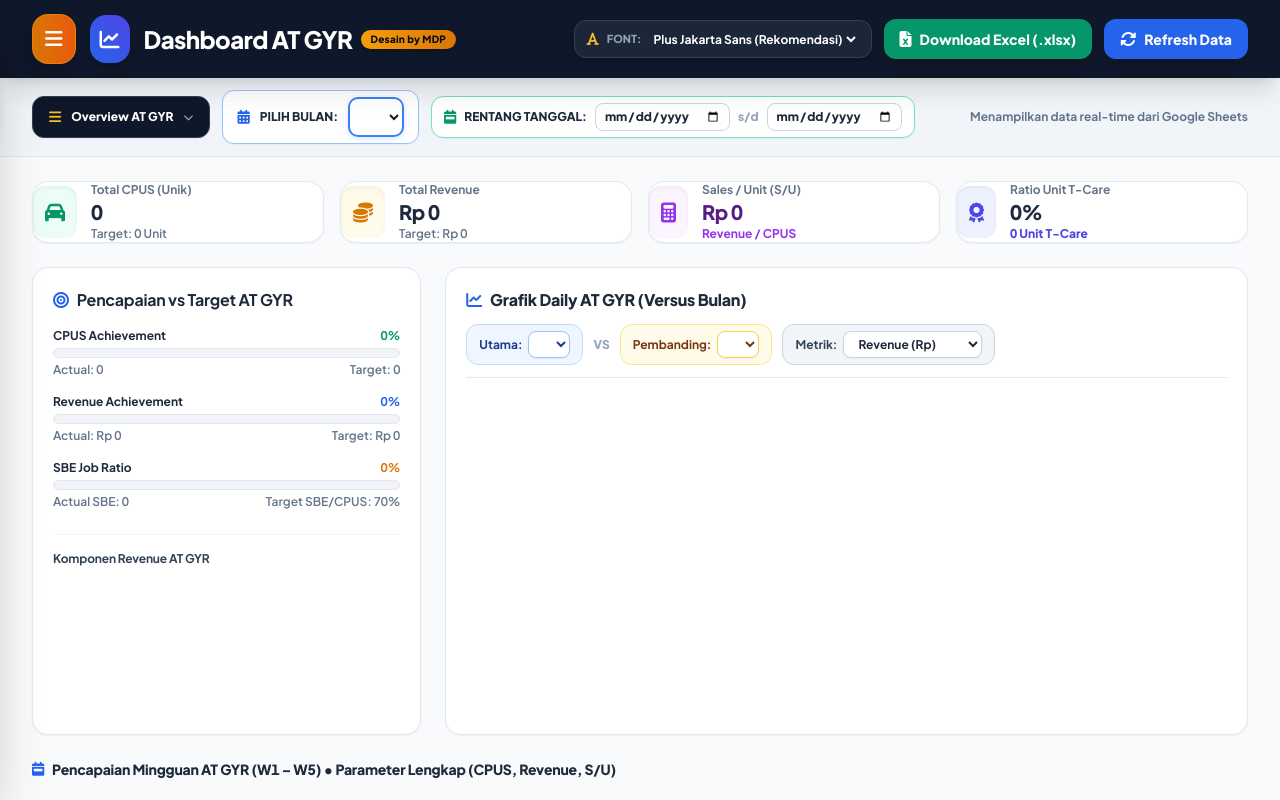
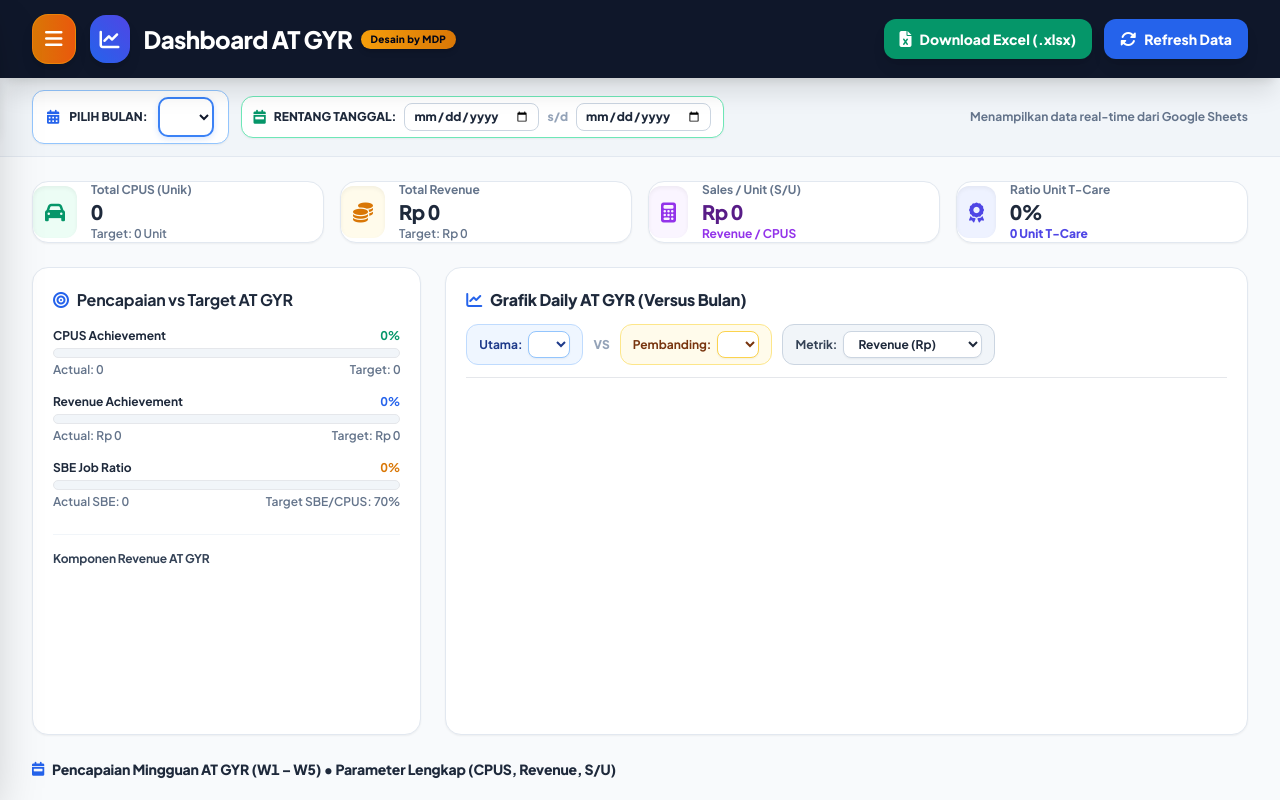
Before and after one commit to tesym21-svg/toyota-smart-dashboard, a website: page public/index.html in a window 1280 px wide. Shown: the top 800 px of the page. Drawn offline with nearby package versions, Linux system fonts and the light colour scheme; no server answers.

Commit message:
style: hilangkan card button menu overview dan dropdown font selector di header

```diff
--- a/public/index.html
+++ b/public/index.html
@@ -128,18 +128,6 @@
 
       <!-- Header Action Buttons & Status -->
       <div class="flex items-center space-x-3 flex-wrap gap-y-2">
-        <!-- Font Style Switcher -->
-        <div class="flex items-center space-x-2 bg-slate-800/90 hover:bg-slate-800 border border-slate-700 px-3 py-2 rounded-xl text-xs font-bold text-slate-300 shadow-md transition-all" title="Pilih Gaya Font Dashboard">
-          <i class="fa-solid fa-font text-amber-400 text-sm"></i>
-          <span class="text-[11px] text-slate-400 font-extrabold uppercase hidden md:inline">Font:</span>
-          <select id="font-family-select" onchange="changeDashboardFont(this.value)" class="bg-transparent text-white text-xs font-bold cursor-pointer focus:outline-none">
-            <option value="plus-jakarta" class="bg-slate-900 text-white" selected>Plus Jakarta Sans (Rekomendasi)</option>
-            <option value="inter" class="bg-slate-900 text-white">Inter (Clean & Crisp)</option>
-            <option value="outfit" class="bg-slate-900 text-white">Outfit (Modern Luxury)</option>
-            <option value="poppins" class="bg-slate-900 text-white">Poppins (Friendly Geometric)</option>
-          </select>
-        </div>
-
         <button onclick="downloadExcelReport()" class="bg-emerald-600 hover:bg-emerald-700 active:scale-95 text-white font-extrabold text-sm px-4 py-2 rounded-xl shadow-lg transition-all flex items-center space-x-2 cursor-pointer">
           <i class="fa-solid fa-file-excel text-base"></i>
           <span>Download Excel (.xlsx)</span>
@@ -159,12 +147,6 @@
   <div class="bg-slate-100/90 border-b border-slate-200 py-3">
     <div class="max-w-7xl mx-auto px-4 sm:px-6 lg:px-8 flex flex-wrap items-center justify-between gap-4">
       <div class="flex items-center space-x-3 flex-wrap gap-y-2">
-        <button onclick="toggleSidebar(true)" class="flex items-center space-x-2.5 bg-slate-900 hover:bg-slate-800 active:scale-95 text-white px-4 py-2.5 rounded-xl text-xs font-extrabold shadow-sm transition-all cursor-pointer border border-slate-700" title="Buka Sidebar Navigasi Menu">
-          <i class="fa-solid fa-bars text-amber-400 text-sm"></i>
-          <span id="active-tab-label-text" class="text-white">Overview AT GYR</span>
-          <i class="fa-solid fa-chevron-down text-[10px] text-slate-400"></i>
-        </button>
-
         <div class="flex items-center space-x-2.5 bg-white px-3.5 py-1.5 rounded-xl border border-blue-300 shadow-sm">
           <i class="fa-solid fa-calendar-days text-blue-600 text-sm"></i>
           <label for="filter-month" class="text-xs font-black text-slate-800 uppercase">Pilih Bulan:</label>
```
